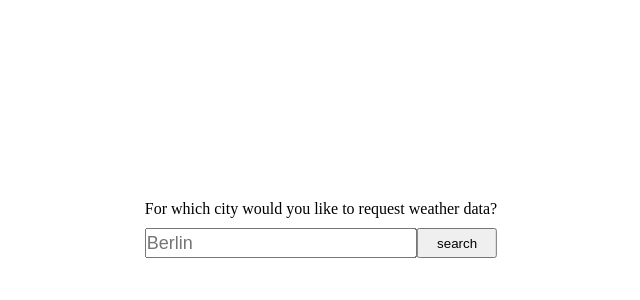
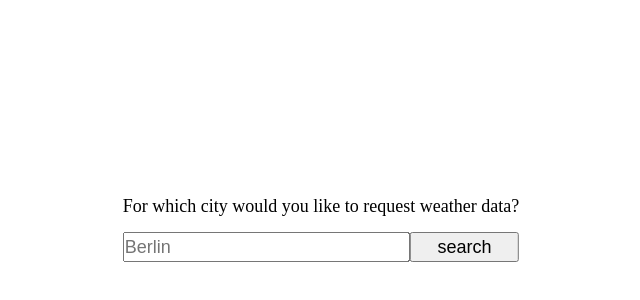
Before and after one commit to DebSol11/odin-weather-app, a website built with webpack: page src/template.html in a window 1280 px wide. Shown: the part 166-466 px from the top of the page, without its empty margins (319-959 px from the left). Built offline with nearby package versions, Linux system fonts and the light colour scheme.

Commit message:
Clean up for upload on TOP

```diff
--- a/src/styles.css
+++ b/src/styles.css
@@ -16,12 +16,13 @@ body {
   grid-template-areas:
     "top top"
     "left right";
-  row-gap: 10px;
+  row-gap: 15px;
   margin-bottom: 10px;
 }
 
 label {
   grid-area: top;
+  font-size: large;
 }
 
 input {
@@ -32,6 +33,7 @@ input {
 
 button {
   grid-area: right;
+  font-size: large;
 }
 
 #loadMessage {
```
Also changed, not shown: dist/index.html, dist/main.js, 1 other file.
